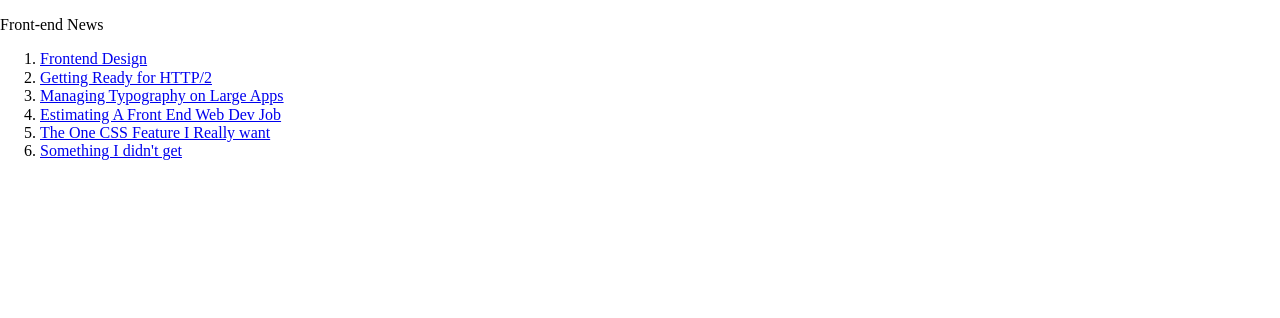
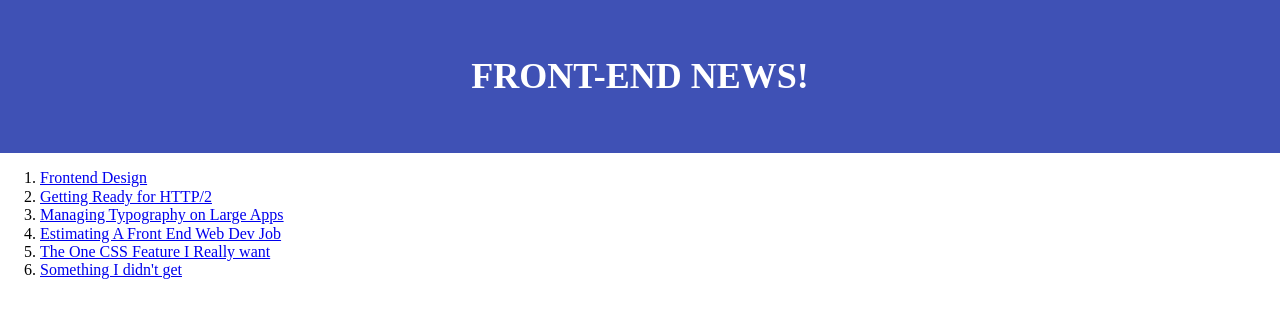
Before and after one commit to nacpacheco/FrontEndLearning, a plain HTML site: page index.html in a window 1280 px wide. Drawn offline with Linux system fonts and the light colour scheme.

Commit message:
first css styles

```diff
--- a/index.html
+++ b/index.html
@@ -4,10 +4,11 @@
     <title>Front-end News </title>
     <meta charset="utf-8"/>
     <link rel="stylesheet" href="normalize.css" />
+    <link rel="stylesheet" href="main.css" />
   </head>
   <body>
-    <header>
-      <p>Front-end News</p>
+    <header class="hero">
+      <p class="logo">Front-end News!</p>
       </header>
       <main>
         <ol>
--- a/main.css
+++ b/main.css
@@ -0,0 +1,32 @@
+body{
+
+}
+
+h1, h2, h3, h4 {
+
+}
+
+ol {
+
+}
+
+ul{
+
+}
+
+a{
+
+}
+
+.hero {
+  background-color: #3f51b5;
+  color: #fff;
+  padding: 20px 0px;
+  text-align: center;
+}
+
+.logo{
+  font-size: 36px;
+  text-transform: uppercase;
+  font-weight: bold;
+}
```
